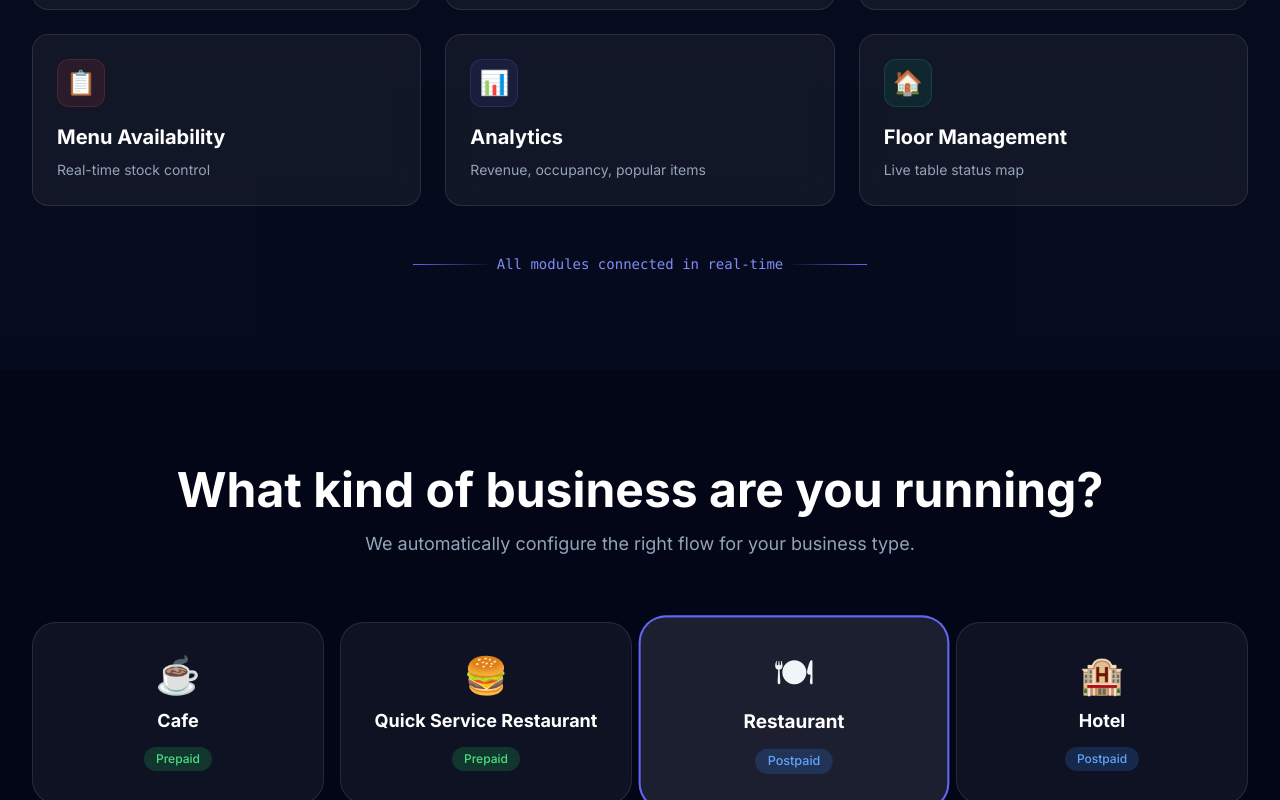
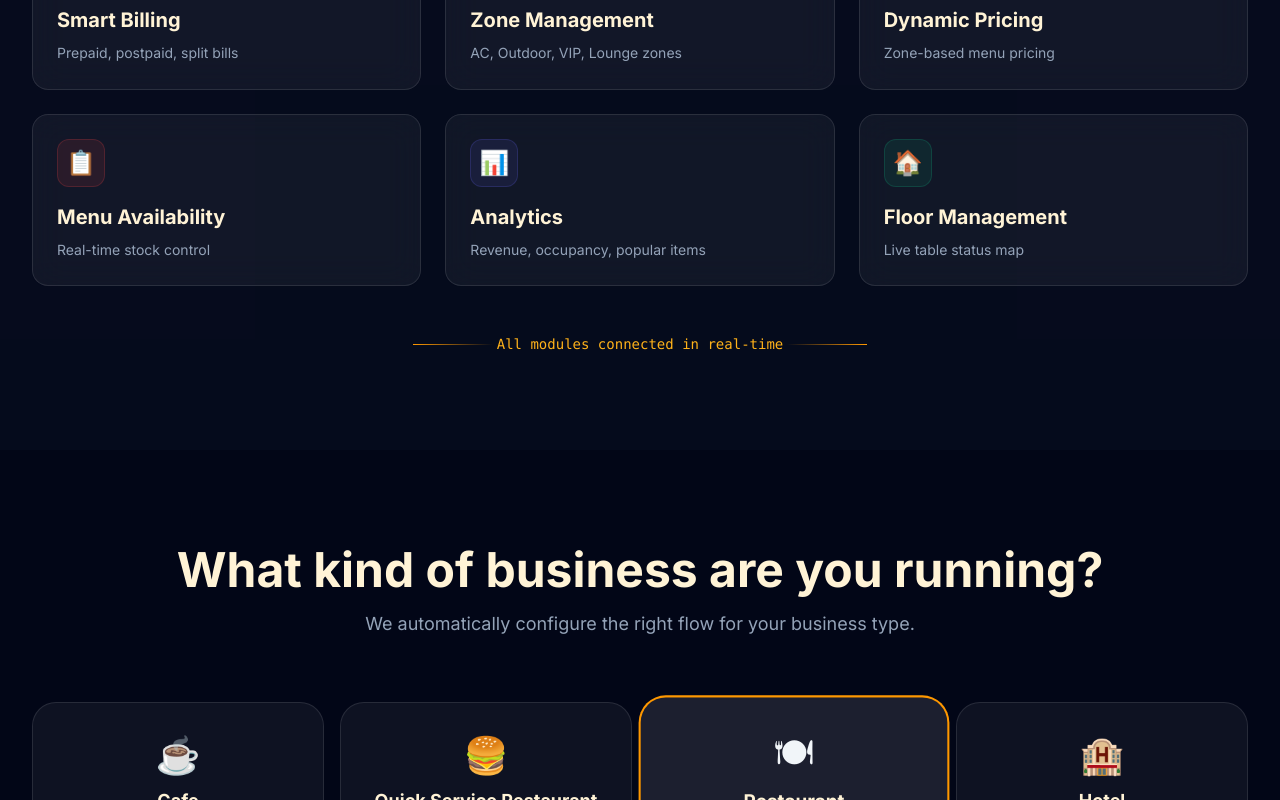
Before and after one commit to AtulDhuri/DineOS, a React (Vite) app: page / in a window 1280 px wide. Shown: the part 1440-2240 px from the top of the page. Built offline with nearby package versions, Linux system fonts and the light colour scheme.

Commit message:
Css changed as per logo color

```diff
--- a/src/App.tsx
+++ b/src/App.tsx
@@ -15,7 +15,7 @@ import { Blog } from './pages/Blog'
 
 const Layout: React.FC<{ children: React.ReactNode }> = ({ children }) => {
   return (
-    <div className="min-h-screen bg-slate-950 text-slate-100">
+    <div className="min-h-screen bg-slate-950 text-slate-100 pt-16 md:pt-20">
       <Navbar />
       {children}
       <Footer />
--- a/src/components/Hero.tsx
+++ b/src/components/Hero.tsx
@@ -8,7 +8,7 @@ export const Hero: React.FC = () => {
       {/* Background gradient glow */}
       <div className="absolute inset-0 z-0 opacity-20 pointer-events-none">
         <div className="absolute top-1/4 left-[-10%] w-[600px] h-[600px] rounded-full bg-brand-600/20 blur-[120px] animate-[gradient-shift_8s_ease_infinite]" />
-        <div className="absolute bottom-1/4 right-[-10%] w-[600px] h-[600px] rounded-full bg-purple-600/20 blur-[120px] animate-[gradient-shift_8s_ease_infinite]" />
+        <div className="absolute bottom-1/4 right-[-10%] w-[600px] h-[600px] rounded-full bg-brand-700/20 blur-[120px] animate-[gradient-shift_8s_ease_infinite]" />
       </div>
 
       <div className="relative z-10 w-full max-w-7xl mx-auto px-4 sm:px-6 lg:px-8">
--- a/src/components/layout/Navbar.tsx
+++ b/src/components/layout/Navbar.tsx
@@ -55,7 +55,7 @@ export const Navbar: React.FC<NavbarProps> = ({ scrolled = false }) => {
               <Link
                 key={item.label}
                 to={item.href}
-                className="text-slate-300 hover:text-white text-sm font-medium transition-colors duration-200"
+                className="text-slate-300 hover:text-brand-300 text-sm font-medium transition-colors duration-200"
                 onClick={handleNavClick}
               >
                 {item.label}
@@ -91,7 +91,7 @@ export const Navbar: React.FC<NavbarProps> = ({ scrolled = false }) => {
                   <Link
                     key={item.label}
                     to={item.href}
-                    className="text-slate-300 hover:text-white hover:bg-white/5 text-base font-medium transition-colors px-3 py-3 rounded-lg"
+                    className="text-slate-300 hover:text-brand-300 hover:bg-white/5 text-base font-medium transition-colors px-3 py-3 rounded-lg"
                     onClick={handleNavClick}
                   >
                     {item.label}
--- a/src/components/ui/Button.tsx
+++ b/src/components/ui/Button.tsx
@@ -17,7 +17,7 @@ export const Button: React.FC<ButtonProps> = ({
   const baseStyles = 'inline-flex items-center justify-center rounded-xl font-semibold transition-all duration-300 disabled:opacity-50 disabled:pointer-events-none'
 
   const variants = {
-    primary: 'bg-gradient-to-r from-brand-600 to-purple-600 text-white shadow-lg hover:shadow-xl hover:scale-[1.02] active:scale-95',
+    primary: 'bg-gradient-to-r from-brand-600 via-brand-500 to-brand-700 text-white shadow-lg hover:shadow-xl hover:scale-[1.02] active:scale-95',
     secondary: 'bg-white/5 border border-white/10 text-white hover:bg-white/10 hover:scale-[1.02] active:scale-95',
     ghost: 'text-white/70 hover:text-white hover:bg-white/5 active:scale-95',
     outline: 'border border-white/20 text-white hover:bg-white/10 hover:scale-[1.02] active:scale-95',
--- a/src/index.css
+++ b/src/index.css
@@ -3,7 +3,11 @@
 @tailwind utilities;
 
 :root {
-  --brand-gradient: linear-gradient(135deg, #6366f1 0%, #8b5cf6 50%, #ec4899 100%);
+  --brand-cream: #fff3d6;
+  --brand-navy: #061a3a;
+  --brand-orange: #ff9800;
+  --brand-amber: #ffb21a;
+  --brand-gradient: linear-gradient(135deg, #ffb21a 0%, #ff9800 52%, #e85d04 100%);
 }
 
 @layer base {
@@ -23,7 +27,7 @@
   }
 
   .btn-primary {
-    @apply inline-flex items-center justify-center gap-2 px-6 py-3 rounded-xl font-semibold text-white bg-gradient-to-r from-brand-600 to-purple-600 hover:from-brand-500 hover:to-purple-500 transition-all duration-300 shadow-lg hover:shadow-xl hover:scale-105;
+    @apply inline-flex items-center justify-center gap-2 px-6 py-3 rounded-xl font-semibold text-white bg-gradient-to-r from-brand-600 via-brand-500 to-brand-700 hover:from-brand-500 hover:to-brand-600 transition-all duration-300 shadow-lg hover:shadow-xl hover:scale-105;
   }
 
   .btn-secondary {
@@ -49,12 +53,12 @@
 }
 
 ::-webkit-scrollbar-thumb {
-  background: linear-gradient(180deg, #6366f1, #8b5cf6);
+  background: linear-gradient(180deg, #ffb21a, #e85d04);
   border-radius: 5px;
 }
 
 ::-webkit-scrollbar-thumb:hover {
-  background: linear-gradient(180deg, #4f46e5, #7c3aed);
+  background: linear-gradient(180deg, #ff9800, #c2410c);
 }
 
 /* Smooth animations */
@@ -65,5 +69,14 @@
 
 /* Gradient text */
 .gradient-text {
-  @apply bg-clip-text text-transparent bg-gradient-to-r from-brand-400 via-purple-400 to-pink-400;
+  @apply bg-clip-text text-transparent bg-gradient-to-r from-brand-300 via-brand-400 to-brand-700;
 }
+
+/* The header logo uses warm cream lettering. Reuse that tone for primary copy. */
+.text-white {
+  color: var(--brand-cream) !important;
+}
+
+.hover\\:text-white:hover {
+  color: var(--brand-cream) !important;
+}
--- a/src/pages/Contact.tsx
+++ b/src/pages/Contact.tsx
@@ -207,7 +207,7 @@ export const Contact: React.FC = () => {
                   className={`w-full py-3 rounded-xl font-semibold transition-all duration-300 flex items-center justify-center gap-2 ${
                     isSending
                       ? 'bg-slate-600 text-slate-300 cursor-not-allowed'
-                      : 'bg-gradient-to-r from-brand-600 to-purple-600 text-white hover:shadow-[0_0_20px_rgba(99,102,241,0.4)] hover:scale-[1.02] active:scale-95'
+                      : 'bg-gradient-to-r from-brand-600 via-brand-500 to-brand-700 text-white hover:shadow-[0_0_20px_rgba(255,152,0,0.35)] hover:scale-[1.02] active:scale-95'
                   }`}
                 >
                   {isSending ? (
--- a/tailwind.config.js
+++ b/tailwind.config.js
@@ -7,18 +7,21 @@ export default {
   theme: {
     extend: {
       colors: {
+        // DineOS brand colors sampled from the current logo: warm cream lettering and a vivid orange O.
         brand: {
-          50: '#eef2ff',
-          100: '#e0e7ff',
-          200: '#c7d2fe',
-          300: '#a5b4fc',
-          400: '#818cf8',
-          500: '#6366f1',
-          600: '#4f46e5',
-          700: '#4338ca',
-          800: '#3730a3',
-          900: '#312e81',
+          50: '#fffaf0',
+          100: '#fff3d6',
+          200: '#ffe4a8',
+          300: '#ffd06a',
+          400: '#ffb21a',
+          500: '#ff9800',
+          600: '#f57c00',
+          700: '#e85d04',
+          800: '#c2410c',
+          900: '#9a3412',
         },
+        cream: '#fff3d6',
+        'deep-navy': '#061a3a',
       },
       fontFamily: {
         sans: ['Inter', 'system-ui', 'sans-serif'],
@@ -69,13 +72,13 @@ export default {
         },
       },
       backgroundImage: {
-        'gradient-brand': 'linear-gradient(135deg, #6366f1 0%, #8b5cf6 50%, #ec4899 100%)',
+        'gradient-brand': 'linear-gradient(135deg, #ffb21a 0%, #ff9800 52%, #e85d04 100%)',
         'gradient-dark': 'linear-gradient(180deg, #0f172a 0%, #1e293b 100%)',
         'gradient-glass': 'linear-gradient(135deg, rgba(255,255,255,0.1) 0%, rgba(255,255,255,0.05) 100%)',
       },
       boxShadow: {
         'glass': '0 8px 32px 0 rgba(31, 38, 135, 0.15)',
-        'glow': '0 0 40px rgba(99, 102, 241, 0.4)',
+        'glow': '0 0 40px rgba(255, 152, 0, 0.32)',
       },
     },
   },
```
Also changed, not shown: 1 other file (tests, documents, lock files or other folders).
